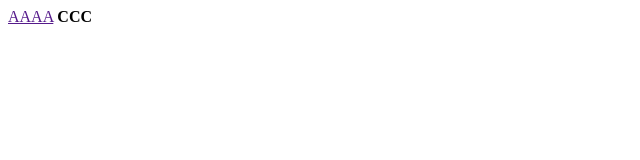
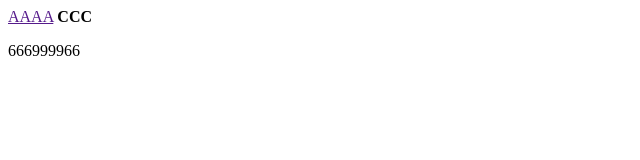
Before and after one commit to shiuanlinlin/gittest, a plain HTML site: page index.html in a window 1280 px wide. Shown: the full height of the page, 0-640 px from the left. Drawn offline with Linux system fonts and the light colour scheme.

Commit message:
新增資料

```diff
--- a/index.html
+++ b/index.html
@@ -8,5 +8,6 @@
 <body>
     <a href="">AAAA</a>
     <b>CCC</b>
+    <p>666999966</p>
 </body>
 </html>
```
